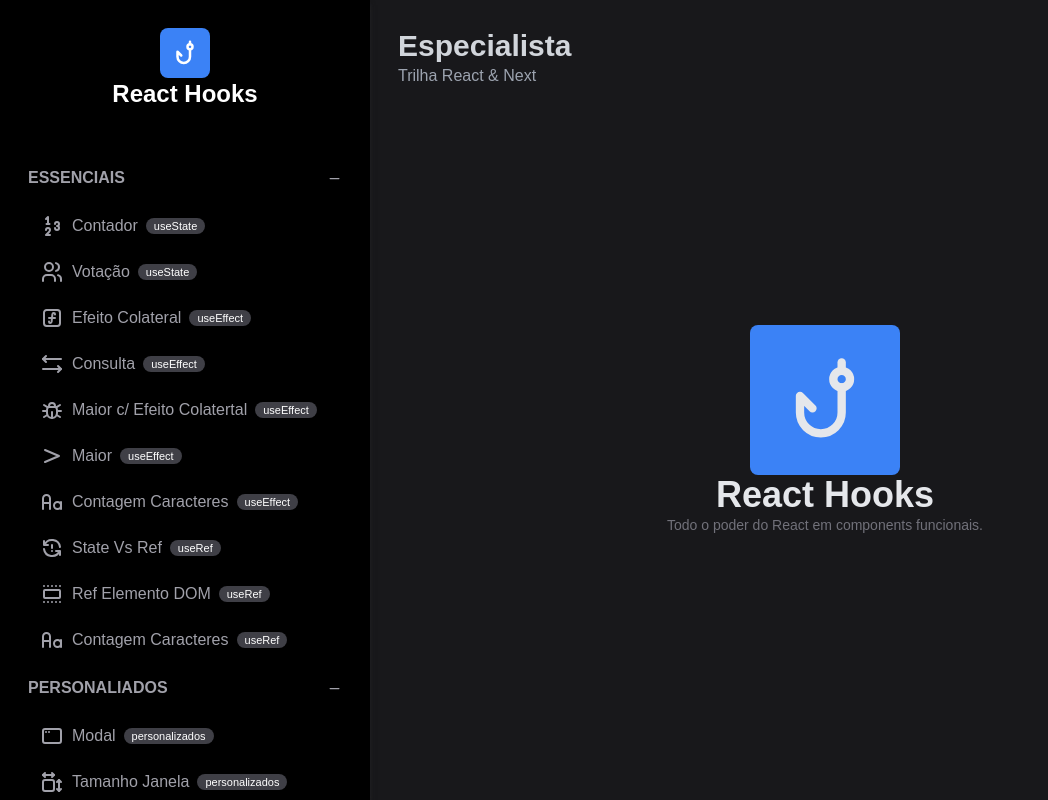
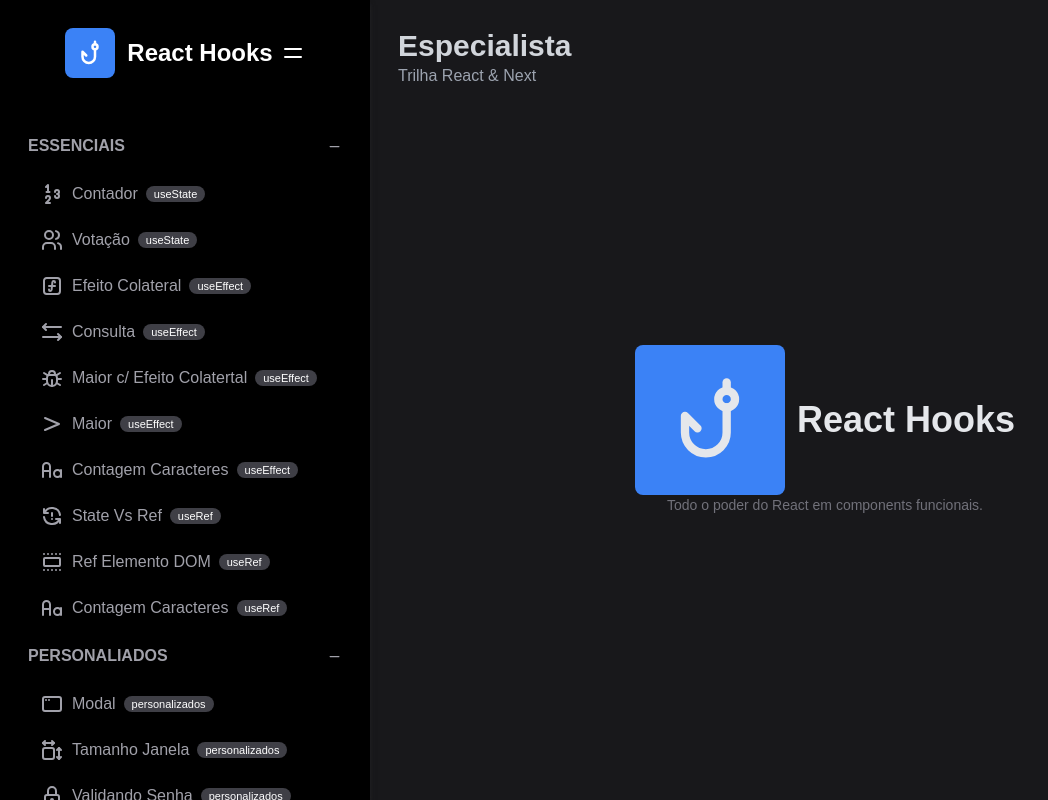
Before and after one commit to joaomelchiors/react-hook, a Next.js app: page / in a window 1280 px wide. Shown: the whole page, without its empty margins (0-1048 px from the left). Built offline with nearby package versions, Linux system fonts and the light colour scheme.

Commit message:
fim do capitulo 4 aula 28

```diff
--- a/src/components/templates/Logo.tsx
+++ b/src/components/templates/Logo.tsx
@@ -6,17 +6,18 @@
     className?: string
     grande?: boolean
     subtitulo?: string
+    mini?: boolean
 }
 
 export default function Logo(props:LogoProps) {
     return (
-        <Link id="renderLogo" href={"/"} className="cursor-pointer">
+        <Link id="renderLogo" href={"/"} className={`cursor-pointer flex ${!props.mini ? 'gap-3' : '' } items-center`}>
             <div id="renderBoxLogoImg" className={`
                 flex flex-col items-center
                 ${props.col ? 'flex-col' : ''}
                 ${props.className ?? ''}
             `}>
-                <div id="renderBoxBoxLogoImg" className={`
+                <div id="renderBoxAzul" className={`
                     flex justify-center items-center
                     bg-blue-500 rounded-lg
                     ${props.grande ? 'w-[150px] h-[150px]' : 'w-[50px] h-[50px]'}
@@ -27,12 +28,14 @@
             <div id="renderLogotitulo" className="
                 flex flex-col items-center
             ">
+                {!props.mini ?
                     <div className={`
                         ${props.grande ? 'text-4xl' : 'text-2xl'}
                         font-black
                     `}>
                         React Hooks
                     </div>
+                : ''}
                 {props.subtitulo && (
                     <div id="renderLogoSubtitulo" className="
                         text-zinc-500 text-sm
--- a/src/components/templates/MenuPrincipal.tsx
+++ b/src/components/templates/MenuPrincipal.tsx
@@ -1,18 +1,39 @@
 import { ReactNode } from "react"
+import { useEffect } from "react"
+//import { useState } from "react"
 import Logo from "./Logo"
 import { MenuSecao } from "@/data/models/menuSecao"
 import MenuPrincipalSecao from "./MenuPrincipalSecao"
 import { MenuItem } from "@/data/models/menuItem"
 import MenuPrincipalItem from "./MenuPrincipalItem"
 import { listaSecao } from "@/data/listaSecao"
+import useToggle from "@/data/hooks/useToggle"
+import { IconMenu, IconX } from "@tabler/icons-react"
+import useSizeWindow from "@/data/hooks/useSizeWindow"
+//import useBoolean from "@/data/hooks/useBoolean"
 
 
-interface MenuPrincipalProps {
-    mini: boolean
-}
+export default function MenuPrincipal() {
 
-export default function MenuPrincipal(props:MenuPrincipalProps) {
-    console.log('renderizeiMenuPrincipal')
+    const [isMini, setIsMini, setTrue, setFalse] = useToggle (false)
+    //const [isMini, setIsMini,  miniTrue] = useBoolean()
+    console.log('renderizando')
+    const [tamanho, sizeNumber] = useSizeWindow()
+    /*
+    useEffect(() => {
+        if(sizeGrupo === 'md' || sizeGrupo === 'sm') {
+            miniTrue()
+        }
+    }, [sizeGrupo, miniTrue])
+    */
+
+    useEffect(() => {
+        if(tamanho === 'md' || tamanho === 'sd') {
+            setTrue()
+        } else {
+            setFalse()
+        }
+    }, [tamanho, setTrue, setFalse])
 
     function renderizarItems(listItems:MenuItem[]):NonNullable<ReactNode>{
         return listItems.map((items:MenuItem, index) => (
@@ -23,7 +44,7 @@
                 url={items.url}
                 icone={items.icone}
                 tag={items.tag}
-                mini={props.mini}
+                mini={isMini}
             />
         ))
     }
@@ -33,8 +54,7 @@
             <MenuPrincipalSecao
                 key={index}
                 titulo={secao.titulo}
-                aberta={secao.aberta}
-                mini={props.mini}
+                mini={isMini}
             >
                 {renderizarItems(secao.items)}
             </MenuPrincipalSecao>
@@ -48,14 +68,24 @@
             overflow-x-hidden overflow-y-scroll
             scrollbar-thumb-zinc-700 scrollbar-track-zinc-800
             scrollbar-thin
-            ${props.mini ? 'items-center w-[130px]' : 'w-[370px]'}
+            ${isMini ? 'items-center w-[130px]' : 'w-[370px]'}
         `}>
             <div id="renderLogo" className="
                 flex justify-center items-center
-                m-7
+                m-7 gap-2
             ">
-                {!props.mini && <Logo />}
+                <Logo mini={isMini}/>
+                {!isMini?
+                    <div className="cursor-pointer" onClick={()=>setIsMini()}>
+                        <IconMenu />
+                    </div>: ''
+                    }
+
             </div>
+                <div className="cursor-pointer" onClick={()=>setIsMini()}>
+                            {isMini?<IconX />: ''}
+                </div>
+
             <nav id="rederMenuNavegacao" className="
                 flex-1 flex flex-col gap-4 m-7
             ">
--- a/src/components/templates/MenuPrincipalSecao.tsx
+++ b/src/components/templates/MenuPrincipalSecao.tsx
@@ -1,22 +1,25 @@
+import useToggle from "@/data/hooks/useToggle"
 import { IconMinus, IconPlus } from "@tabler/icons-react"
 import { ReactNode } from "react"
 
 interface MenuPrincipalSecaoProps {
     titulo: string
-    aberta: boolean
     mini: boolean
     children: NonNullable<ReactNode>
     onClick?: () => void
 }
 
 export default function MenuPrincipalSecao(props:MenuPrincipalSecaoProps) {
+
+    const [isAberta, setIsAberta] = useToggle(true)
+
     return (
         <div className={`
             flex flex-col gap-4
             ${props.mini && `items-center`}
         `}>
             <span
-                onClick={() => props.onClick?.()}
+                onClick={() => setIsAberta()}
                 className={`
                 flex justify-between items-center
                 text-zinc-400 font-bold uppercase
@@ -26,11 +29,11 @@
                 {props.mini ? props.titulo : (
                     <>
                         {props.titulo}
-                        {props.aberta ? <IconMinus size={15}/> : <IconPlus size={15} />}
+                        {isAberta ? <IconMinus size={15}/> : <IconPlus size={15} />}
                     </>
                 )}
             </span>
-            {props.aberta && (
+            {isAberta && (
                 <div className="flex flex-col gap-1.5">
                     {props.children}
                 </div>
--- a/src/components/templates/Pagina.tsx
+++ b/src/components/templates/Pagina.tsx
@@ -21,7 +21,7 @@
              h-screen w-screen
             bg-zinc-900 text-white overflow-auto`
         }>
-            <MenuPrincipal mini={mini}/>
+            <MenuPrincipal />
             <div id="areaCabecalhoConteudo" className="
                 flex-1
                 flex flex-col p-7
--- /dev/null
+++ b/src/data/hooks/useBoolean.ts
@@ -0,0 +1,22 @@
+import { useState } from "react";
+
+export default function useBoolean(valor?:boolean)  {
+
+    const [ativo, setAtivo] = useState(valor ?? false);
+
+    function toggleAtivo () {
+        setAtivo(!ativo); //o parametro negação inverte sempre a posição ativo
+    }
+
+    function ativoTrue() {
+        setAtivo(true)
+    }
+
+    function ativoFalse() {
+        setAtivo(false)
+    }
+
+    const r: [boolean, () => void, () => void, () => void] = [ativo, toggleAtivo, ativoTrue, ativoFalse]
+
+    return r
+}
--- a/src/data/hooks/useSizeWindow.ts
+++ b/src/data/hooks/useSizeWindow.ts
@@ -17,6 +17,7 @@
         function sizeChange(){
             setSizeWindow(getSizeWindow())
             console.log('pegandoSize')
+
         }
         window.addEventListener("resize", sizeChange)
         return ()=>{
@@ -25,6 +26,10 @@
         }
     }, [])
     //para usar o useEffect só não primeira renderização
+
+    if (sizeWindow.largura <= 640) {
+        sizeWindow.largura = 640
+    }
 
     function entre(min: number, max:number) {
         return sizeWindow.largura >= min && sizeWindow.largura <= max
@@ -41,5 +46,5 @@
     const tamanhoVerdadeiro = Object.entries(dimensoes).filter((e)=> e[1])
 
 
-    return tamanhoVerdadeiro[0]?.[0]
+    return [tamanhoVerdadeiro[0]?.[0], sizeWindow.largura] as const
 }
--- a/src/data/hooks/useToggle.ts
+++ b/src/data/hooks/useToggle.ts
@@ -1,19 +1,21 @@
 import { useState } from "react";
 
-export default function useToggle(valor?:boolean) {
+export default function useToggle(valor?:boolean):[boolean, (e?:boolean) => void, () => void, () => void]  {
 
     const [ativo, setAtivo] = useState<boolean> (valor ?? false);
 
-    function toggleAtivo () {
-        setAtivo(!ativo); //o parametro negação inverte sempre a posição ativo
+    function toggleAtivo (valor?:boolean) {
+        const params:boolean = valor ? valor : !ativo
+        setAtivo(params); //o parametro negação inverte sempre a posição ativo
     }
 
-    /*
-        como estou fazendo um hook personalizado do useState (cont.)
-        o retorno tb é um array com valor e função.
-        O retorno é uma variável para eu poder tipar.
-    */
-    const returnArray:[boolean, ()=>void] = [ativo, toggleAtivo]
+    function ativar () {
+        setAtivo(true)
+    }
 
-    return returnArray
+    function desativar () {
+        setAtivo(false)
+    }
+
+    return [ativo, toggleAtivo, ativar, desativar]
 }
```
Lines whose indentation alone changed are shown as unchanged.
